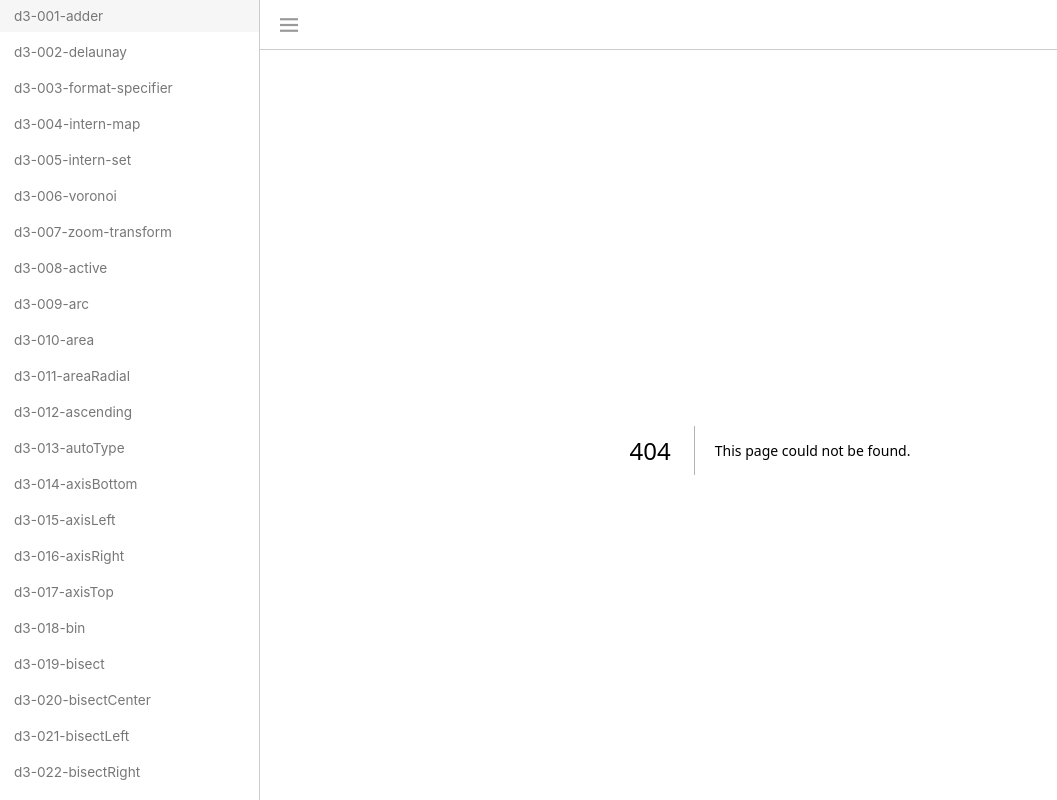
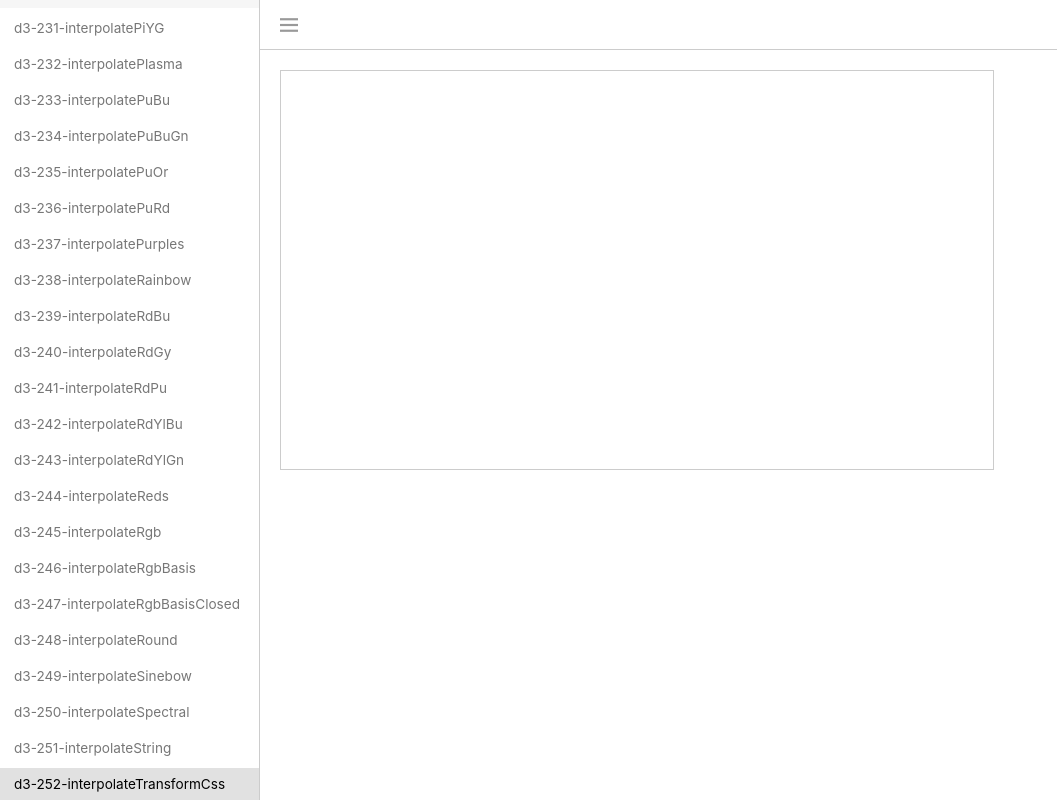
Before and after one commit to wisdomstar94/d3-research, a Next.js app: page /d3-example/d3-252-interpolateTransformCss in a window 1280 px wide. Before the commit this address had no page. Shown: the whole page, without its empty margins (0-1057 px from the left). Built offline with nearby package versions, Linux system fonts and the light colour scheme.

Commit message:
d3-252-interpolateTransformCss 페이지 작성 완료.

```diff
--- /dev/null
+++ b/src/app/d3-example/d3-252-interpolateTransformCss/page.tsx
@@ -0,0 +1,62 @@
+"use client"
+
+import { interpolateTransformCss } from "d3";
+import { NextPage } from "next";
+import Head from "next/head";
+import { useEffect, useRef } from "react";
+import CommonLayout from "../../../components/layouts/common-layout/common-layout.component";
+
+// https://www.geeksforgeeks.org/d3-js-interpolatetransformcss-function/
+
+const Index: NextPage = () => {
+  return (
+    <>
+      <Head>
+        <title>d3-252-interpolateTransformCss</title>
+        <meta name="description" content="d3-252-interpolateTransformCss 예시 코드 페이지입니다." />
+        <link rel="icon" href="/favicon.ico" />
+      </Head>
+
+      <CommonLayout>
+        <PageContents />
+      </CommonLayout>
+    </>
+  );
+};
+
+const PageContents = () => {
+  const boxElementRef = useRef<HTMLDivElement>(null);
+
+  useEffect(() => {
+    while (boxElementRef.current?.hasChildNodes() === true) {
+      if (boxElementRef.current?.firstChild !== null) {
+        boxElementRef.current?.removeChild(boxElementRef.current?.firstChild);
+      }
+    }
+
+    /*
+      d3.interpolateTransformCss 함수는 주어진 두 CssTransform 속성 사이의 보간기 함수를 반환하는 데 사용됩니다.
+      이동, 회전, 기울이기X 및 크기 조정과 같은 Transform의 여러 속성을 여기에서 사용할 수 있습니다.
+    */
+
+    const css1 = `translateX(10px) scale(1.5)`;
+    const css2 = `translateY(15px) scale(2)`;
+    const i = interpolateTransformCss(css1, css2);
+
+    console.log(`i(0)`, i(0));
+    console.log(`i(0.2)`, i(0.2));
+    console.log(`i(0.5)`, i(0.5));
+    console.log(`i(0.8)`, i(0.8));
+    console.log(`i(1)`, i(1));
+  }, []);
+
+  return (
+    <>
+      <div className="box" ref={boxElementRef}>
+
+      </div>
+    </>
+  );
+};
+
+export default Index;
--- a/src/components/layouts/side-bar/side-bar.component.tsx
+++ b/src/components/layouts/side-bar/side-bar.component.tsx
@@ -266,6 +266,7 @@ const SideBar = (props: ISideBar.Props) => {
     { menuName: 'd3-249-interpolateSinebow', menuLink: '/d3-example/d3-249-interpolateSinebow' },
     { menuName: 'd3-250-interpolateSpectral', menuLink: '/d3-example/d3-250-interpolateSpectral' },
     { menuName: 'd3-251-interpolateString', menuLink: '/d3-example/d3-251-interpolateString' },
+    { menuName: 'd3-252-interpolateTransformCss', menuLink: '/d3-example/d3-252-interpolateTransformCss' },
   ]);
 
   useEffect(() => {
```
